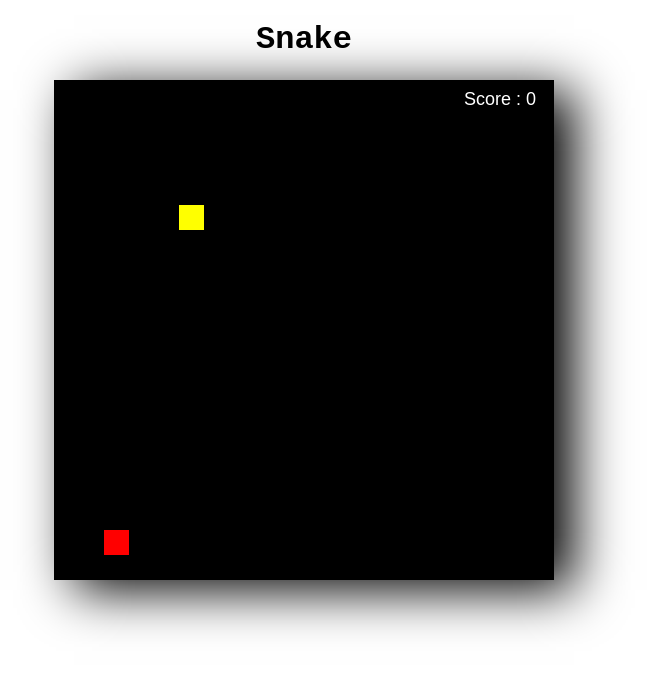
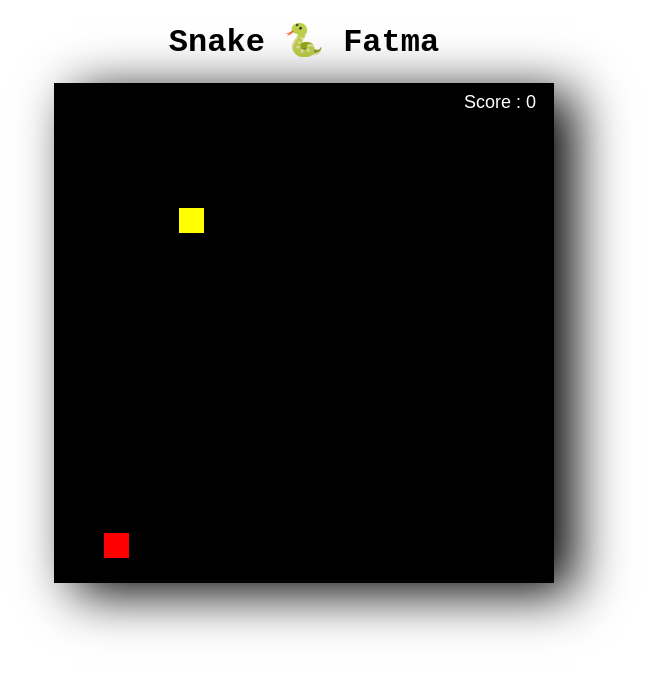
Before and after one commit to Fatma-Mahmoud-55/Snake_Game, a plain HTML site: page index.html in a window 1280 px wide. Shown: the whole page, without its empty margins (336-983 px from the left). Drawn offline with Linux system fonts and the light colour scheme.

Commit message:
Update index.html

```diff
--- a/index.html
+++ b/index.html
@@ -4,11 +4,11 @@
     <meta charset="UTF-8">
     <meta http-equiv="X-UA-Compatible" content="IE=edge">
     <meta name="viewport" content="width=device-width, initial-scale=1.0">
-    <title>Snake</title>
+    <title>Snake 🐍</title>
     <link rel="stylesheet" href="style.css">
 </head>
 <body>
-    <h1>Snake</h1>
+    <h1>Snake 🐍 Fatma</h1>
     <canvas id="board"></canvas>
 
 
```
